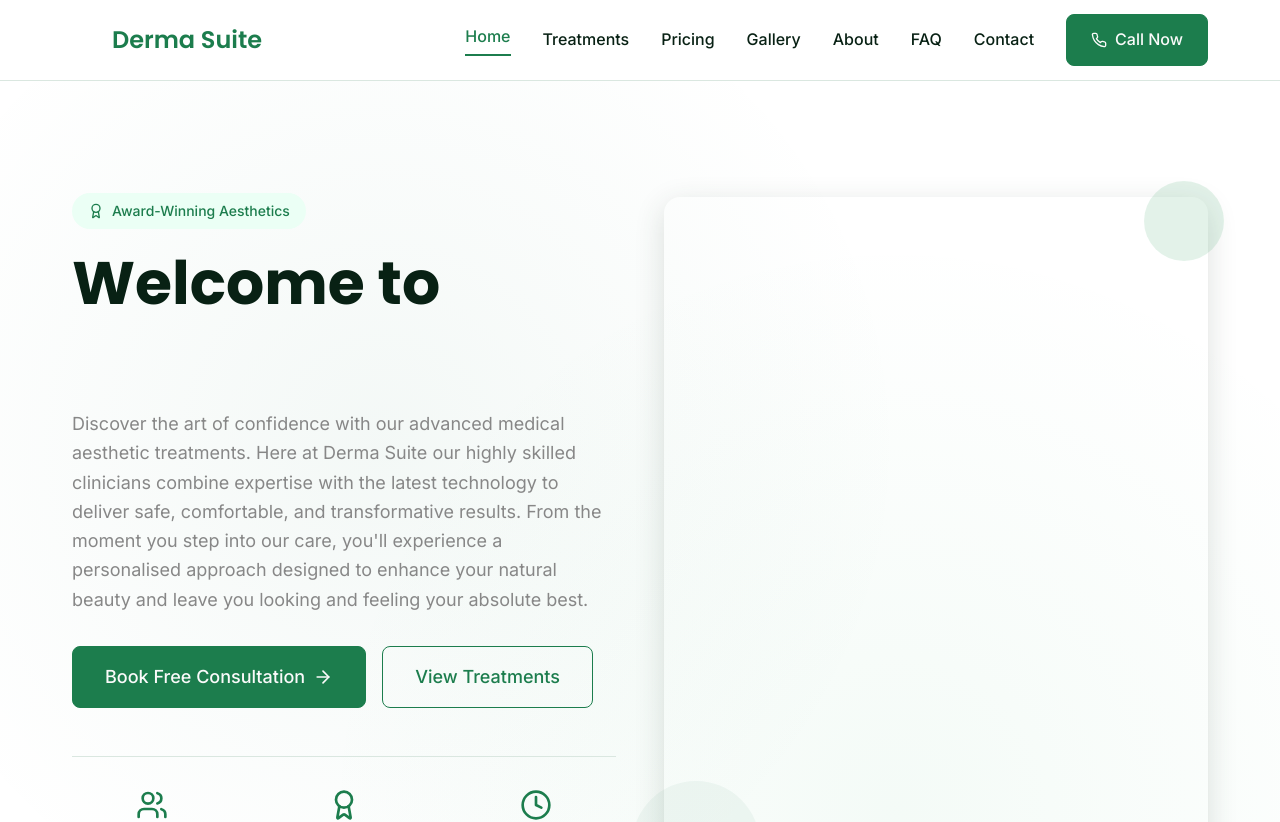
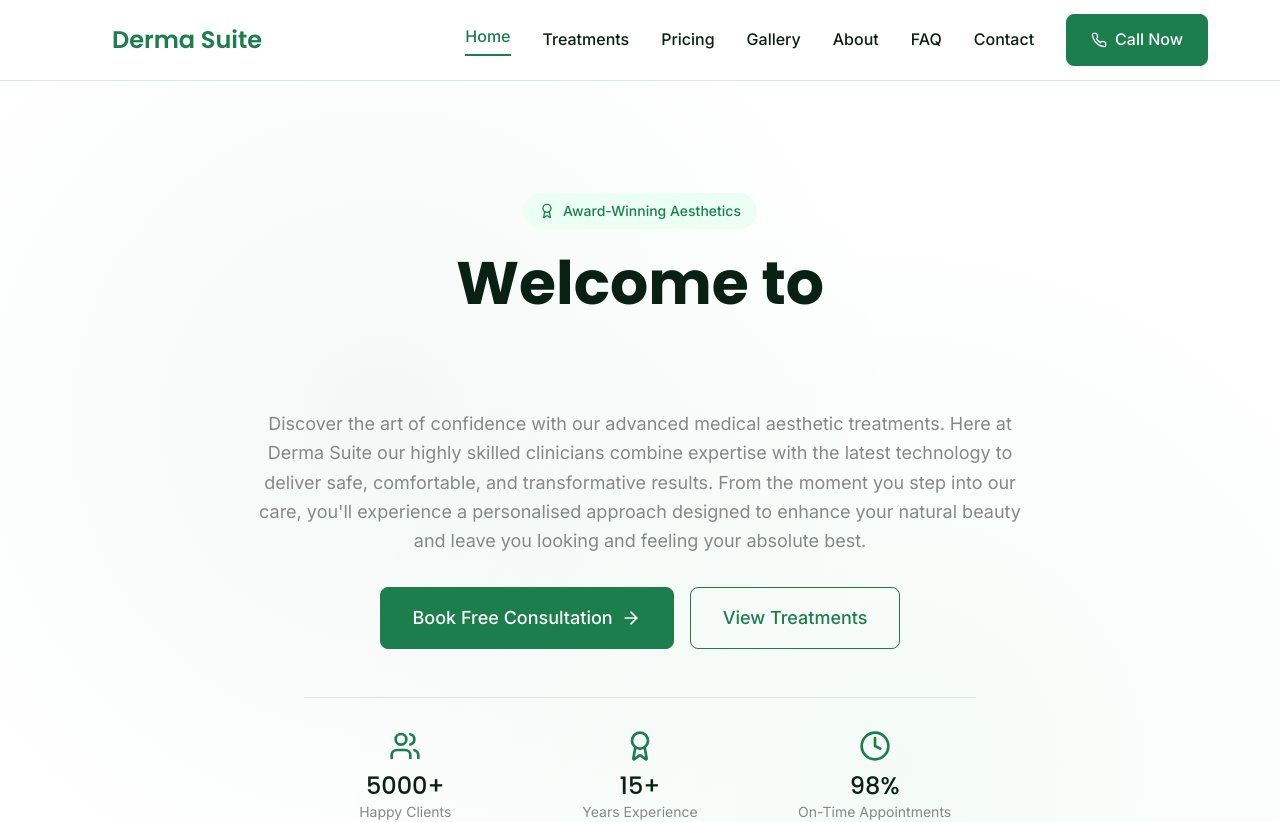
Before and after one commit to HesamHMousavi/derma-suite-web-glow, a React (Vite) app: page / in a window 1280 px wide. Shown: the top 822 px of the page. Built offline with nearby package versions, Linux system fonts and the light colour scheme; the HTML template or start-up script is replaced by a standard one.

Commit message:
Refactor Hero section

```diff
--- a/src/components/Hero/Hero.tsx
+++ b/src/components/Hero/Hero.tsx
@@ -30,9 +30,9 @@ const Hero = () => {
       </div>
 
       <div className="relative container py-20 lg:py-28">
-        <div className="grid grid-cols-1 lg:grid-cols-2 gap-12 items-center">
+        <div className="max-w-4xl mx-auto">
           {/* Content */}
-          <div className="text-center lg:text-left">
+          <div className="text-center">
             <div className="inline-flex items-center px-4 py-2 rounded-full bg-secondary text-primary text-sm font-medium mb-6">
               <Award className="w-4 h-4 mr-2" />
               Award-Winning Aesthetics
@@ -45,12 +45,12 @@ const Hero = () => {
               </span>
             </h1>
 
-            <p className="body-lg text-muted-foreground mb-8 max-w-xl mx-auto lg:mx-0">
+            <p className="body-lg text-muted-foreground mb-8 max-w-3xl mx-auto">
               Discover the art of confidence with our advanced medical aesthetic treatments. Here at Derma Suite our highly skilled clinicians combine expertise with the latest technology to deliver safe, comfortable, and transformative results. From the moment you step into our care, you'll experience a personalised approach designed to enhance your natural beauty and leave you looking and feeling your absolute best.
             </p>
 
             {/* CTA Buttons */}
-            <div className="flex flex-col sm:flex-row gap-4 justify-center lg:justify-start mb-12">
+            <div className="flex flex-col sm:flex-row gap-4 justify-center mb-12">
               <Link to="/contact" className="btn-primary text-lg px-8 py-4">
                 Book Free Consultation
                 <ArrowRight className="w-5 h-5 ml-2" />
@@ -61,7 +61,7 @@ const Hero = () => {
             </div>
 
             {/* Trust Indicators */}
-            <div className="grid grid-cols-3 gap-8 pt-8 border-t border-border">
+            <div className="grid grid-cols-3 gap-8 pt-8 border-t border-border max-w-2xl mx-auto">
               {stats.map((stat, index) => (
                 <div key={index} className="text-center">
                   <stat.icon className="w-8 h-8 text-primary mx-auto mb-2" />
@@ -71,17 +71,6 @@ const Hero = () => {
               ))}
             </div>
           </div>
-
-          {/* Hero Image */}
-          <div className="relative">
-            <div className="relative rounded-2xl overflow-hidden shadow-strong">
-              <div className="aspect-[4/5] bg-gradient-primary opacity-10"></div>
-            </div>
-
-            {/* Floating Elements */}
-            <div className="absolute -top-4 -right-4 w-20 h-20 bg-accent rounded-full opacity-10 animate-pulse"></div>
-            <div className="absolute -bottom-8 -left-8 w-32 h-32 bg-primary rounded-full opacity-5"></div>
-          </div>
         </div>
       </div>
     </section>
```
